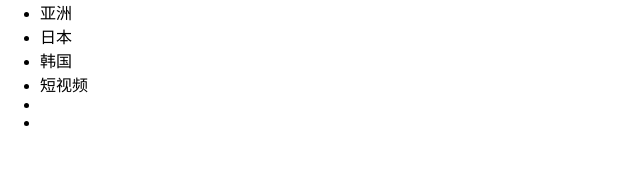
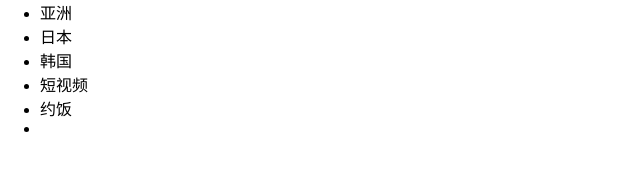
Before and after one commit to chanjian/git_learning, a plain HTML site: page index.html in a window 1280 px wide. Shown: the full height of the page, 0-640 px from the left. Drawn offline with Linux system fonts and the light colour scheme.

Commit message:
约饭功能

```diff
--- a/index.html
+++ b/index.html
@@ -13,7 +13,7 @@
         <li>日本</li>
         <li>韩国</li>
         <li>短视频</li>
-        <li></li>
+        <li>约饭</li>
 		<li></li>
 
     </ul>
```
